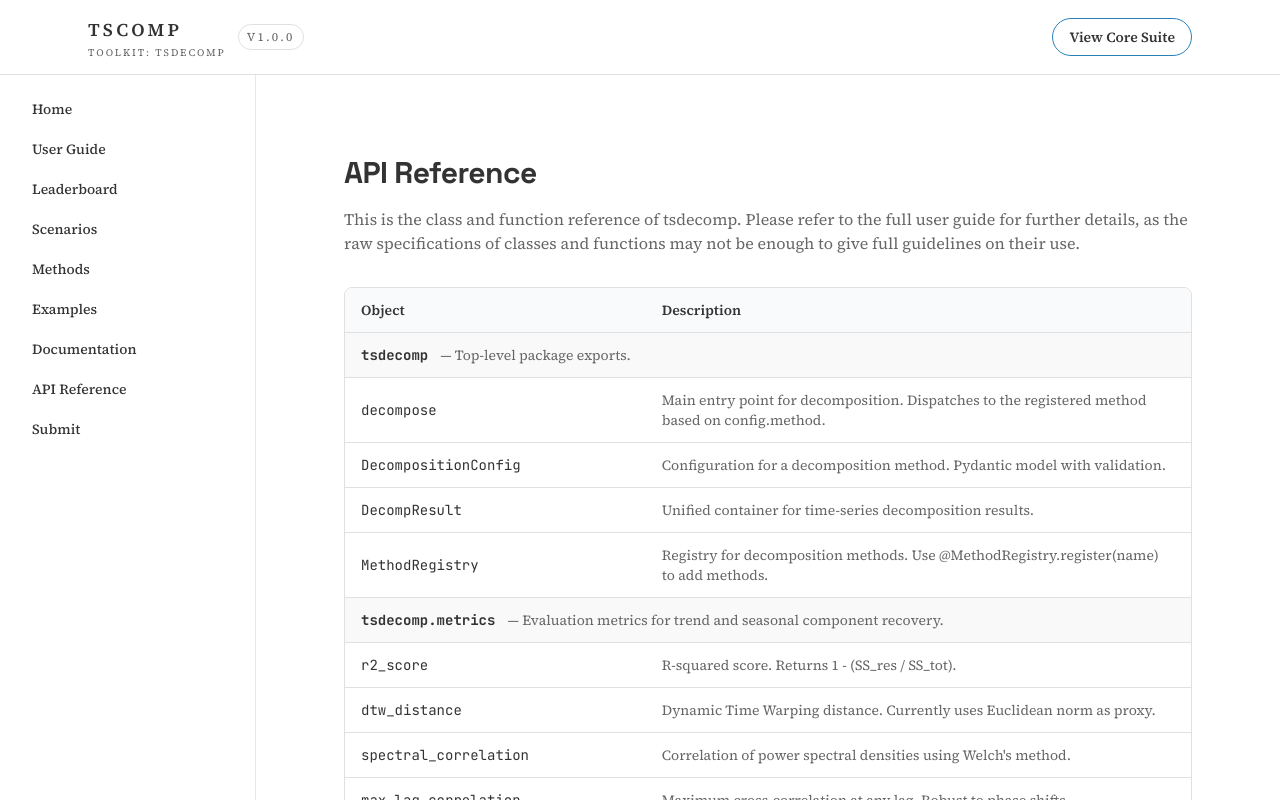
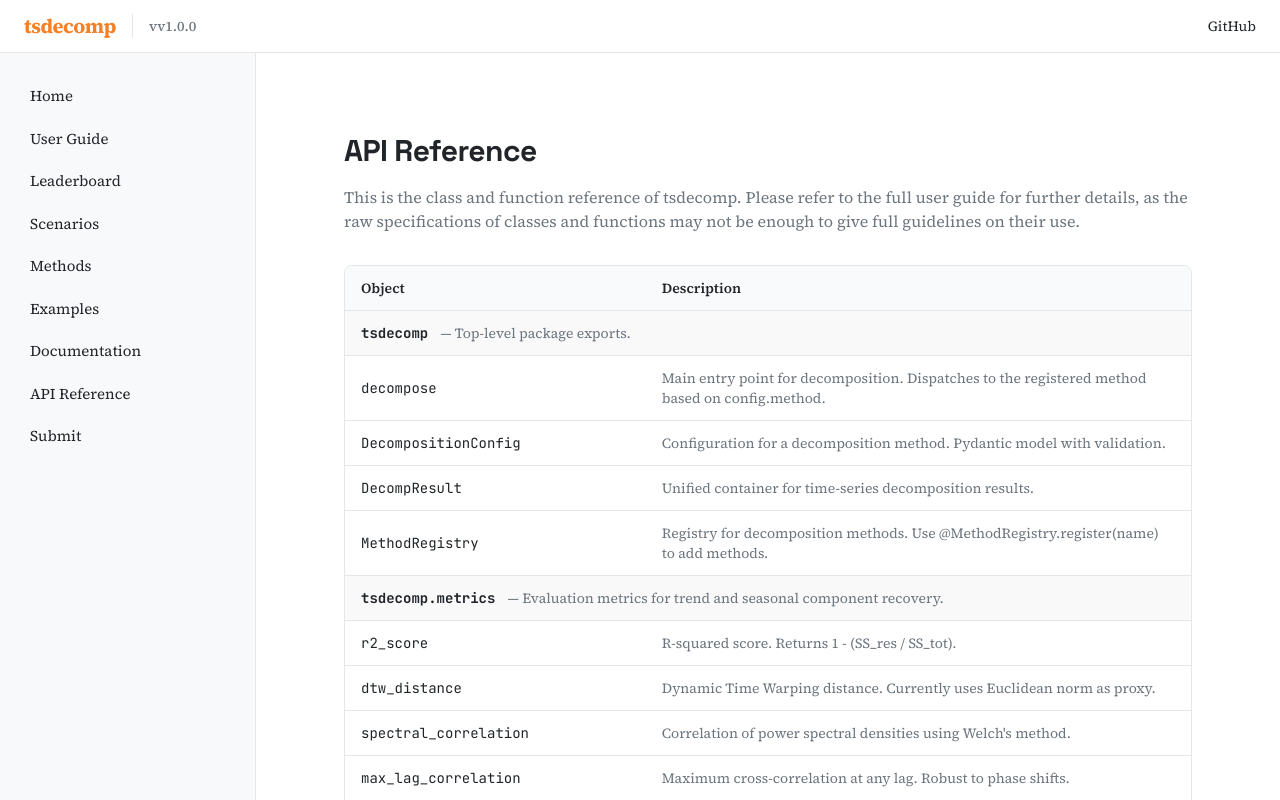
Before and after one commit to ZipengWu365/website_TimeSeriesDecompositionLibrary, a Next.js app: page /api-reference in a window 1280 px wide. Shown: the top 800 px of the page. Built offline with nearby package versions, Linux system fonts and the light colour scheme.

Commit message:
feat: redesign website theme and layout to match scikit-learn style

```diff
--- a/src/app/globals.css
+++ b/src/app/globals.css
@@ -5,11 +5,20 @@
   color-scheme: light;
   --bg: #ffffff;
   --surface: #f8f9fa;
-  --ink: #333333;
-  --muted: #666666;
+  --ink: #212529;
+  /* Darker, standard readability black */
+  --muted: #6c757d;
+  /* Standard muted text */
   --accent: #2980b9;
-  --accent-strong: #1c5a85;
-  --border: #e0e0e0;
+  /* Sklearn/Sphinx Blue */
+  --accent-strong: #1a5c85;
+  /* Darker blue for hover */
+  --accent-orange: #f58025;
+  /* Sklearn Orange for highlights/branding */
+  --border: #e6e6e6;
+  --font-display: system-ui, -apple-system, "Segoe UI", Roboto, "Helvetica Neue", "Noto Sans", "Liberation Sans", Arial, sans-serif;
+  --font-body: system-ui, -apple-system, "Segoe UI", Roboto, "Helvetica Neue", "Noto Sans", "Liberation Sans", Arial, sans-serif;
+  --font-mono: SFMono-Regular, Menlo, Monaco, Consolas, "Liberation Mono", "Courier New", monospace;
 }
 
 @theme inline {
@@ -59,9 +68,11 @@ pre {
   .font-display {
     font-family: var(--font-display);
   }
+
   .font-mono {
     font-family: var(--font-mono);
   }
+
   .text-muted {
     color: var(--muted);
   }
--- a/src/components/sidebar.tsx
+++ b/src/components/sidebar.tsx
@@ -14,14 +14,14 @@ const navItems = [
 
 export function Sidebar() {
   return (
-    <aside className="w-64 flex-shrink-0 border-r border-gray-200 bg-white min-h-screen hidden md:block">
-      <div className="p-4">
+    <aside className="w-64 flex-shrink-0 border-r border-[color:var(--border)] bg-[color:var(--surface)] min-h-screen hidden md:block">
+      <div className="py-6 px-4">
         <nav className="space-y-1">
           {navItems.map((item) => (
             <Link
               key={item.href}
               href={item.href}
-              className="block px-4 py-2 text-sm font-medium text-gray-700 rounded-md hover:bg-gray-100 hover:text-gray-900"
+              className="block px-3 py-2 text-[15px] text-[color:var(--ink)] hover:bg-[color:var(--bg)] hover:text-[color:var(--accent)] border-l-2 border-transparent hover:border-[color:var(--accent)] transition-colors rounded-r-md"
             >
               {item.label}
             </Link>
--- a/src/components/site-header.tsx
+++ b/src/components/site-header.tsx
@@ -15,47 +15,45 @@ const NAV_ITEMS = [
 
 export function SiteHeader() {
   return (
-    <header className="sticky top-0 z-20 border-b border-[color:var(--border)] bg-white/70 backdrop-blur">
-      <div className="mx-auto flex w-full max-w-6xl items-center justify-between px-6 py-4">
-        <div className="flex items-center gap-3">
-          <div className="flex flex-col leading-none">
-            <Link href="/" className="text-lg font-semibold uppercase tracking-[0.18em]">
-              TSComp
+    <header className="sticky top-0 z-20 border-b border-[color:var(--border)] bg-[color:var(--bg)]">
+      <div className="mx-auto flex w-full max-w-7xl items-center justify-between px-6 py-3">
+        <div className="flex items-center gap-4">
+          <Link href="/" className="flex items-center gap-2">
+            {/* Logo placeholder if needed, using text for now */}
+            <span className="text-xl font-bold tracking-tight text-[color:var(--accent-orange)]">tsdecomp</span>
           </Link>
-            <span className="mt-1 text-[10px] uppercase tracking-[0.2em] text-[color:var(--muted)]">
-              Toolkit: tsdecomp
-            </span>
-          </div>
-          <span className="rounded-full border border-[color:var(--border)] px-2 py-1 text-xs uppercase tracking-[0.18em] text-[color:var(--muted)]">
-            {DATA_VERSION}
+          <span className="hidden md:inline-block h-6 w-px bg-[color:var(--border)]"></span>
+          <span className="text-sm font-medium text-[color:var(--muted)]">
+            v{DATA_VERSION}
           </span>
         </div>
 
         <div className="flex-1" />
 
+        <div className="flex items-center gap-4 text-sm">
+          {/* Search could go here */}
+          <div className="hidden md:flex items-center gap-4">
+            <Link href="https://github.com/ZipengWu365/TS-component-structure-Recover-library" target="_blank" className="text-[color:var(--ink)] hover:text-[color:var(--accent)]">
+              GitHub
+            </Link>
+          </div>
+          {/* Mobile menu detail kept simple */}
           <details className="relative md:hidden">
-          <summary className="cursor-pointer rounded-full border border-[color:var(--border)] px-3 py-2 text-xs font-semibold text-[color:var(--muted)]">
+            <summary className="cursor-pointer list-none font-medium text-[color:var(--ink)]">
               Menu
             </summary>
-          <div className="absolute right-0 top-12 w-44 rounded-2xl border border-[color:var(--border)] bg-white p-3 text-sm shadow-[var(--shadow)]">
+            <div className="absolute right-0 top-10 w-48 rounded-md border border-[color:var(--border)] bg-white py-2 shadow-lg">
               {NAV_ITEMS.map((item) => (
                 <Link
                   key={item.href}
                   href={item.href}
-                className="block rounded-lg px-2 py-2 text-[color:var(--muted)] hover:text-[color:var(--ink)]"
+                  className="block px-4 py-2 hover:bg-[color:var(--surface)] hover:text-[color:var(--accent)]"
                 >
                   {item.label}
                 </Link>
               ))}
             </div>
           </details>
-        <div className="flex items-center gap-3 text-sm">
-          <Link
-            href="/leaderboard"
-            className="rounded-full border border-[color:var(--accent)] px-4 py-2 font-semibold text-[color:var(--accent-strong)] transition hover:bg-[color:var(--accent)] hover:text-white"
-          >
-            View Core Suite
-          </Link>
         </div>
       </div>
     </header>
```
Lines whose indentation alone changed are shown as unchanged.
